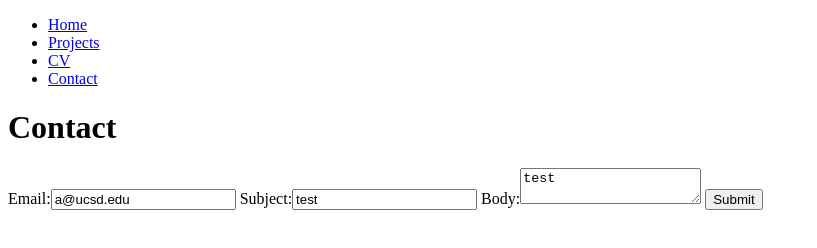
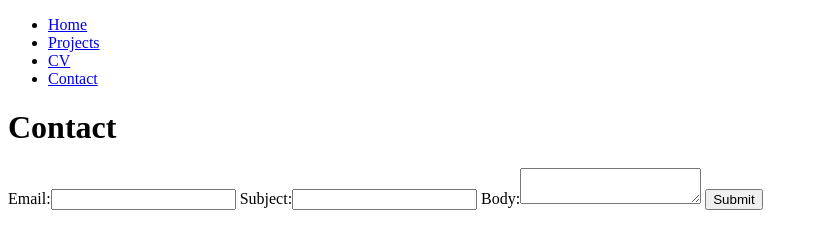
Before and after one commit to SaintHades/dsc106_lab1, a plain HTML site: page contact/index.html in a window 1280 px wide. Shown: the whole page, without its empty margins (0-817 px from the left). Drawn offline with Linux system fonts and the light colour scheme.

Commit message:
remove test contact

```diff
--- a/contact/index.html
+++ b/contact/index.html
@@ -14,9 +14,9 @@
     </nav>
     <h1>Contact</h1>
     <form action="mailto:riling@ucsd.edu" method="POST" enctype="text/plain">
-        <label for="email">Email:</label><input id="email" name="email" type="email" value="a@ucsd.edu">
-        <label for="subject">Subject:</label><input id="subject" name="subject" value="test">
-        <label for="body">Body:</label><textarea id="body" name="body">test</textarea>
+        <label for="email">Email:</label><input id="email" name="email" type="email">
+        <label for="subject">Subject:</label><input id="subject" name="subject">
+        <label for="body">Body:</label><textarea id="body" name="body"></textarea>
         <button>Submit</button>
     </form>
 </head>
```
